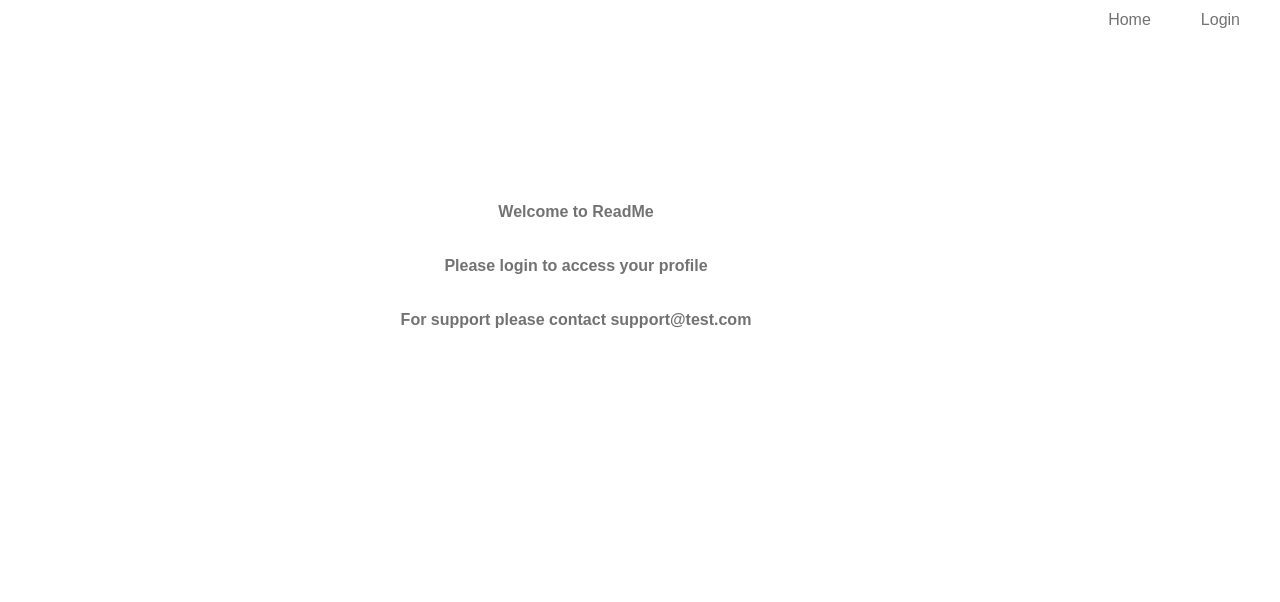
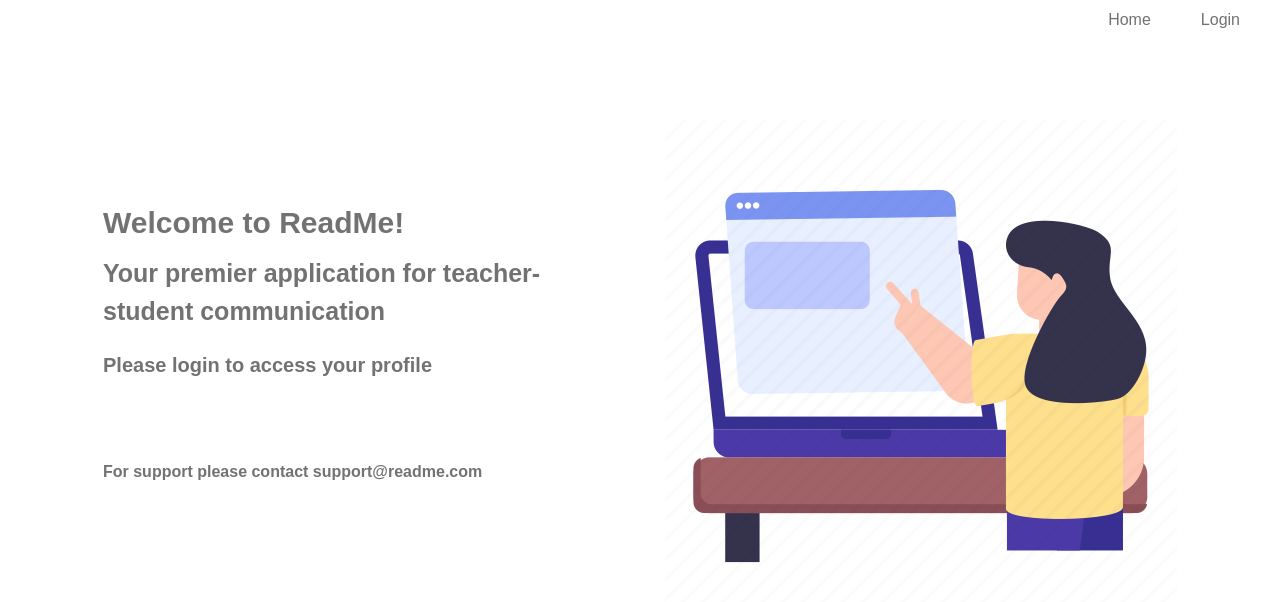
Before and after one commit to aaronkagan/teacher-communication-system, a React (Create React App) app in the folder client/: page / in a window 1280 px wide. Shown: the top 602 px of the page. Built offline with nearby package versions, Linux system fonts and the light colour scheme.

Commit message:
styling home page

```diff
--- a/client/src/pages/Home.js
+++ b/client/src/pages/Home.js
@@ -2,8 +2,9 @@ import { useContext, useEffect, useState } from "react";
 import { useNavigate } from "react-router-dom";
 import styled from "styled-components";
 import { UserContext } from "../contexts/UserContext";
+import isUserLoggedIn from "../functions/isUserLoggedIn";
 
-import isUserLoggedIn from "../functions/isUserLoggedIn";
+const image = require("../style/assets/images/homepage-image.png");
 
 const Home = () => {
   const { userState } = useContext(UserContext);
@@ -21,23 +22,48 @@ const Home = () => {
 
   return (
     <Wrapper>
-      <h1>Welcome to ReadMe</h1>
-      <h3>Please login to access your profile</h3>
-      <h4>For support please contact support@test.com</h4>
+      <Content>
+        <h1>Welcome to ReadMe!</h1>
+        <h2>Your premier application for teacher-student communication</h2>
+        <h3>Please login to access your profile</h3>
+        <h4>For support please contact support@readme.com</h4>
+      </Content>
+      <Img src={image} alt="" />
     </Wrapper>
   );
 };
 
 const Wrapper = styled.div`
+  font-family: sans-serif;
+  color: #0000008d;
+  display: flex;
+  justify-content: center;
+  gap: 50px;
+`;
+
+const Content = styled.div`
   display: flex;
   flex-direction: column;
-  gap: 30px;
-  align-items: center;
-  margin-top: 20vh;
-  font-family: sans-serif;
-  padding-right: 10vw;
-  color: #0000008d;
-  padding-bottom: 100px;
+  width: 40vw;
+  padding-top: 20vh;
+  h1 {
+    font-size: 30px;
+    margin-bottom: 10px;
+  }
+  h2 {
+    font-size: 25px;
+  }
+  h3 {
+    font-size: 20px;
+    margin-top: 20px;
+  }
+  h4 {
+    margin-top: 10vh;
+  }
+`;
+
+const Img = styled.img`
+  padding-top: 10vh;
 `;
 
 export default Home;
```
Also changed, not shown: client/src/style/assets/images/homepage-image.png (added).
